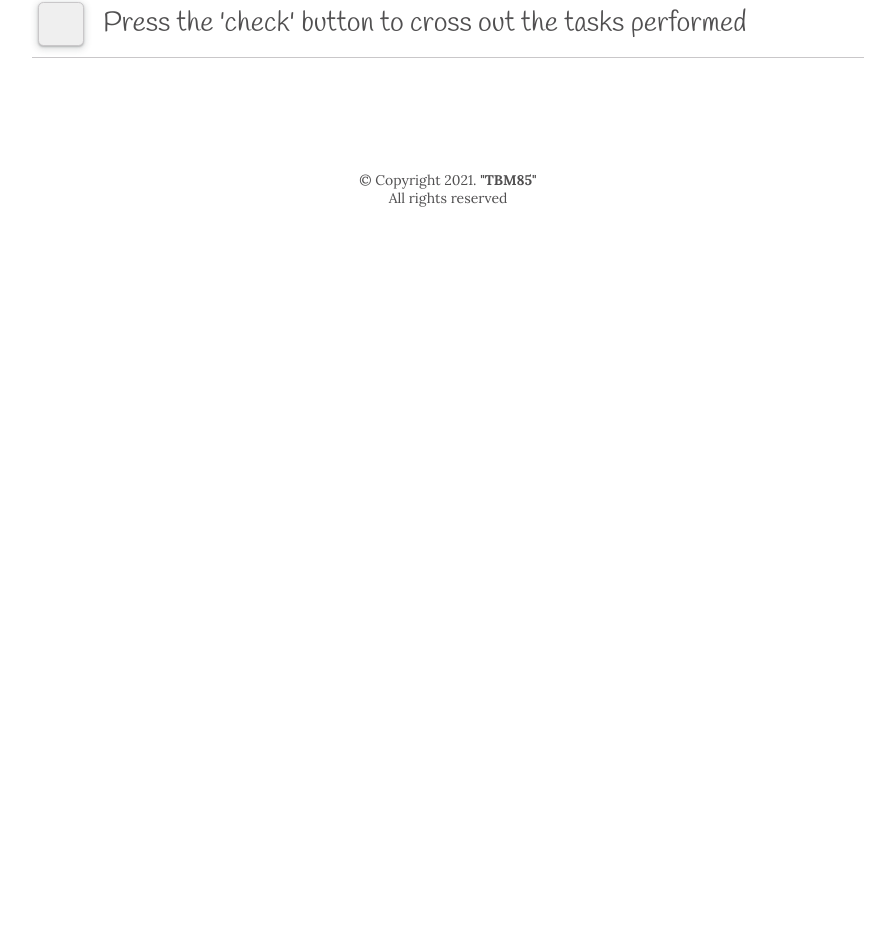
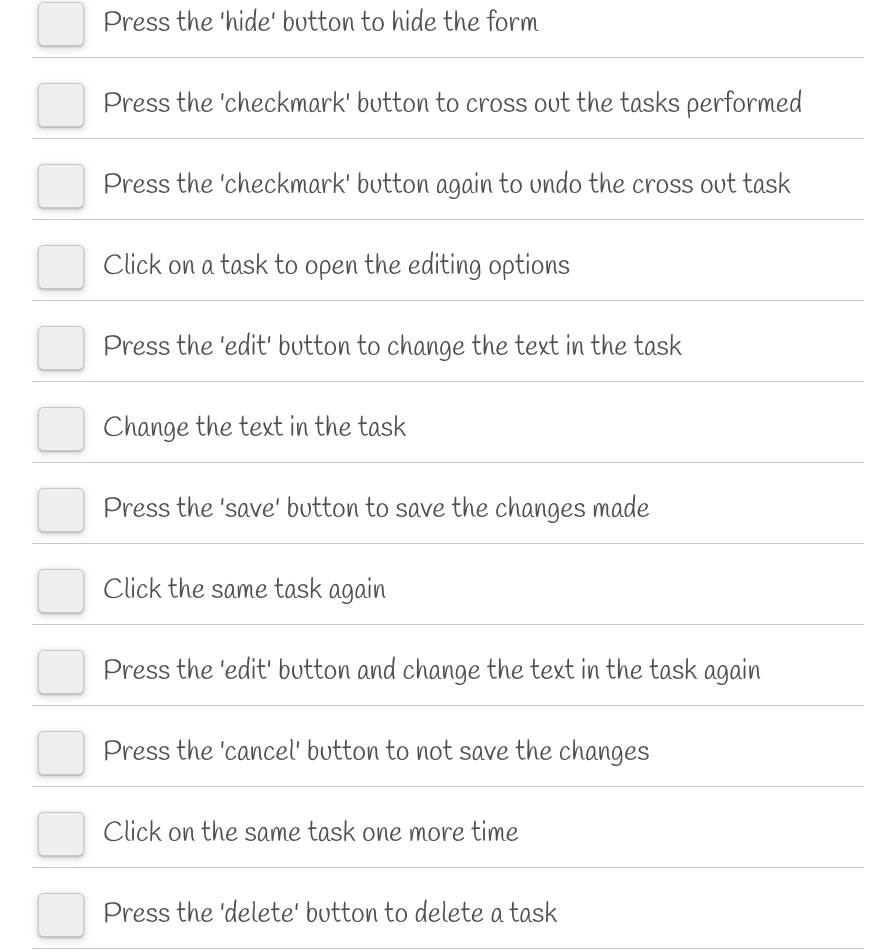
Before and after one commit to TBM85/demo-to-do-list, a React (Create React App) app: page / in a window 1280 px wide. Shown: the part 579-1531 px from the top of the page, without its empty margins (192-1087 px from the left). Before the commit the page ends 800 px from the top, so only its background shows below. Built offline with nearby package versions, Linux system fonts and the light colour scheme.

Commit message:
Click check btn to toggle to check and uncheck task

```diff
--- a/src/App.js
+++ b/src/App.js
@@ -11,9 +11,22 @@ const dummy_tasks = [
   {id: 1, task: "Press the button in the upper right corner"},
   {id: 2, task: "Introduce a new task into the input"},
   {id: 3, task: "Press the 'add' button to add the task"},
-  {id: 4, task: "Press the 'cross' button to delete the text entered in the input"},
-  {id: 5, task: "Press the 'hide' button to hide the form"},
-  {id: 6, task: "Press the 'check' button to cross out the tasks performed"}
+  {id: 4, task: "Write a new task"},
+  {id: 5, task: "Press the 'cross' button to delete the text entered in the input"},
+  {id: 6, task: "Press the 'hide' button to hide the form"},
+  {id: 7, task: "Press the 'checkmark' button to cross out the tasks performed"},
+  {id: 8, task: "Press the 'checkmark' button again to undo the cross out task"},
+  {id: 9, task: "Click on a task to open the editing options"},
+  {id: 10, task: "Press the 'edit' button to change the text in the task"},
+  {id: 11, task: "Change the text in the task"},
+  {id: 12, task: "Press the 'save' button to save the changes made"},
+  {id: 13, task: "Click the same task again"},
+  {id: 14, task: "Press the 'edit' button and change the text in the task again"},
+  {id: 15, task: "Press the 'cancel' button to not save the changes"},
+  {id: 16, task: "Click on the same task one more time"},
+  {id: 17, task: "Press the 'delete' button to delete a task"},
+  {id: 18, task: "Check a task and click on that task"},
+  {id: 19, task: "Click on a task again to close the editing options"}
 ];
 
 function App() {
--- a/src/components/TaskItem/TaskItem.js
+++ b/src/components/TaskItem/TaskItem.js
@@ -5,7 +5,7 @@ import Button from "../UI/Button/Button";
 const TaskItem = (props) => {
   const [isChecked, setIsChecked] = useState(false);
   const checkToggleHandler = () => {
-    setIsChecked(true);
+    setIsChecked(!isChecked);
   };
 
   const [isExpand, setIsExpand] = useState(false);
```
